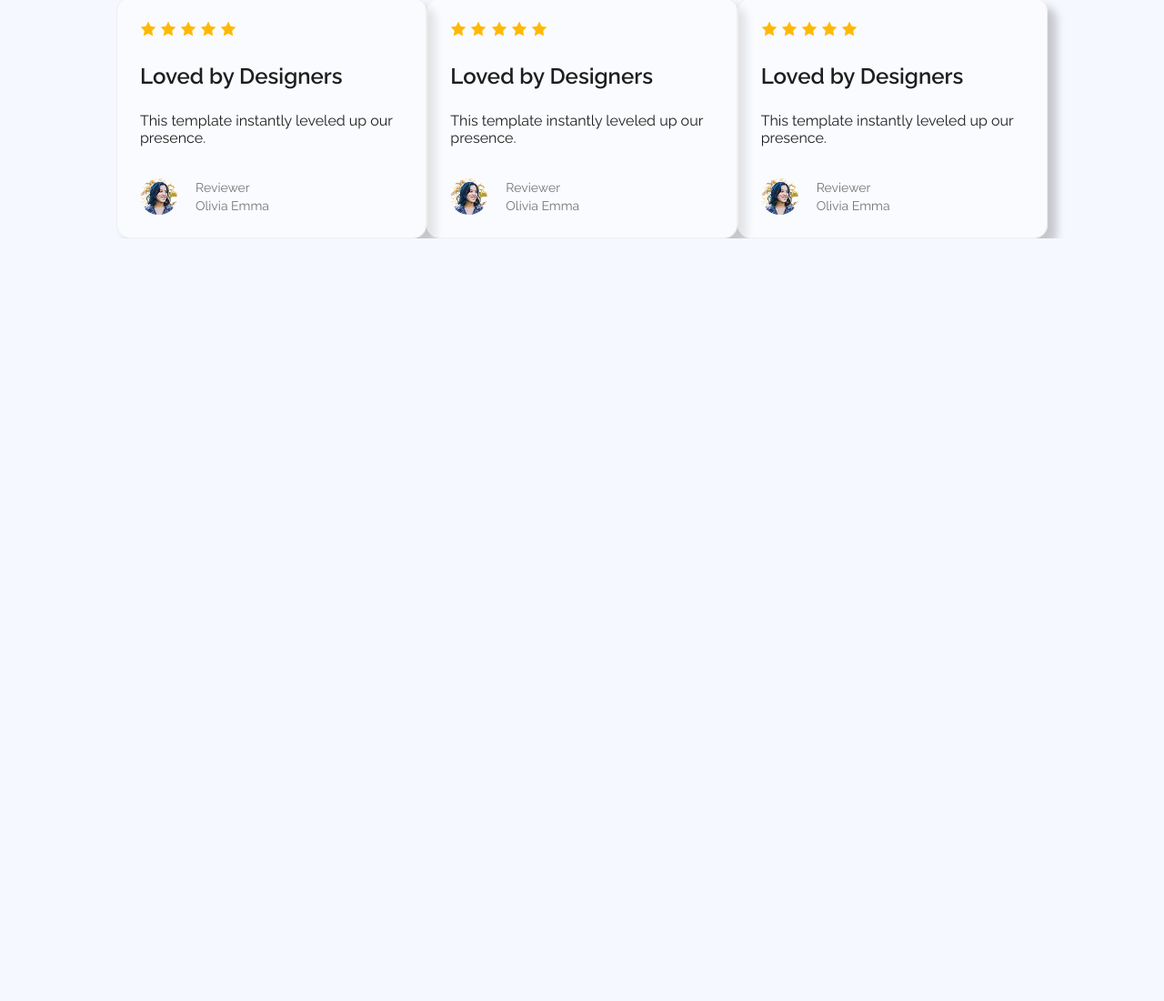
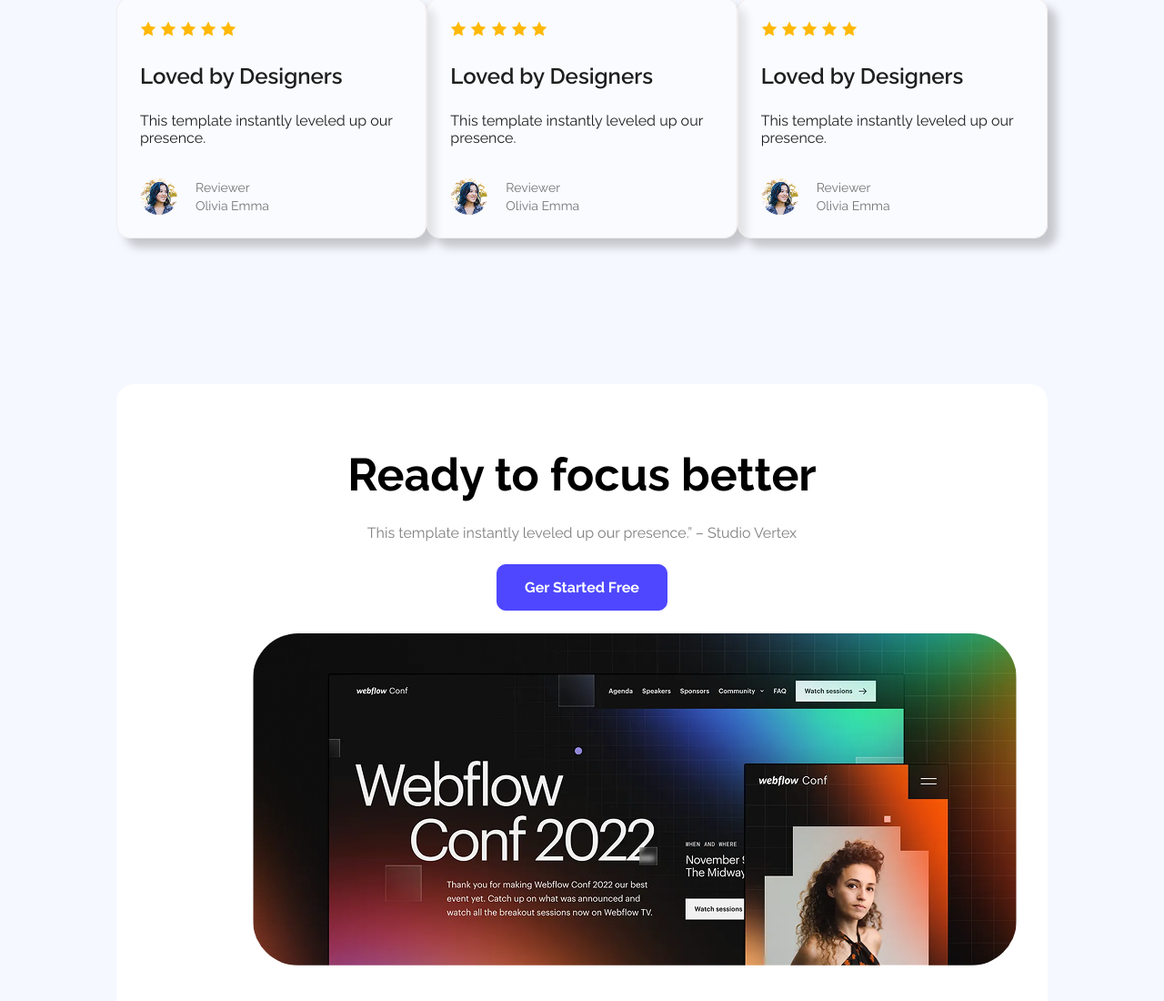
Before and after one commit to Ai-codemaster/PH_Webgenesis_A01, a plain HTML site: page index.html in a window 1280 px wide. Shown: the part 1762-2862 px from the top of the page at 91% size. Before the commit the page ends 2024 px from the top, so only its background shows below. Drawn offline with Linux system fonts and the light colour scheme.

Commit message:
Complete Ready To Focus Section

```diff
--- a/index.html
+++ b/index.html
@@ -73,7 +73,10 @@
             <p>This template instantly leveled up our presence.</p>
             <div class="reviewer">
               <img src="Assets/avatar.png" alt="" />
-              <p>Reviewer <br> Olivia Emma</p>
+              <p>
+                Reviewer <br />
+                Olivia Emma
+              </p>
             </div>
           </div>
           <div class="card">
@@ -88,7 +91,10 @@
             <p>This template instantly leveled up our presence.</p>
             <div class="reviewer">
               <img src="Assets/avatar.png" alt="" />
-              <p>Reviewer <br> Olivia Emma</p>
+              <p>
+                Reviewer <br />
+                Olivia Emma
+              </p>
             </div>
           </div>
           <div class="card">
@@ -103,10 +109,22 @@
             <p>This template instantly leveled up our presence.</p>
             <div class="reviewer">
               <img src="Assets/avatar.png" alt="" />
-              <p>Reviewer <br> Olivia Emma</p>
+              <p>
+                Reviewer <br />
+                Olivia Emma
+              </p>
             </div>
           </div>
         </div>
+      </section>
+
+      <!-- Ready To Focus Section -->
+
+      <section class="focus">
+        <h1>Ready to focus better</h1>
+        <p>This template instantly leveled up our presence.” – Studio Vertex</p>
+        <button class="btn_primary">Ger Started Free</button>
+        <div><img src="Assets/wc-big.png" alt="" /></div>
       </section>
     </main>
 
--- a/style/style.css
+++ b/style/style.css
@@ -189,3 +189,36 @@ body{
   font-size: 14px;
   line-height: 20px;
 }
+
+/* Ready To Focus Section */
+
+.focus{
+  width: 80%;
+  margin: 160px auto 0;
+  padding: 70px 150px;
+  text-align: center;
+  border-radius: 20px;
+  background-color: white;
+}
+
+.focus h1{
+  font-size: 50px;
+  font-weight: 700;
+  padding-bottom: 25px;
+  color: #000000;
+}
+
+.focus p{
+  font-size: 16px;
+  color: rgba(0, 0, 0, 0.5);
+  padding-bottom: 25px;
+}
+
+.focus button{
+  margin-bottom: 25px;
+  padding: 15px 30px;
+}
+
+.focus div img{
+  border-radius: 50px;
+}
```
